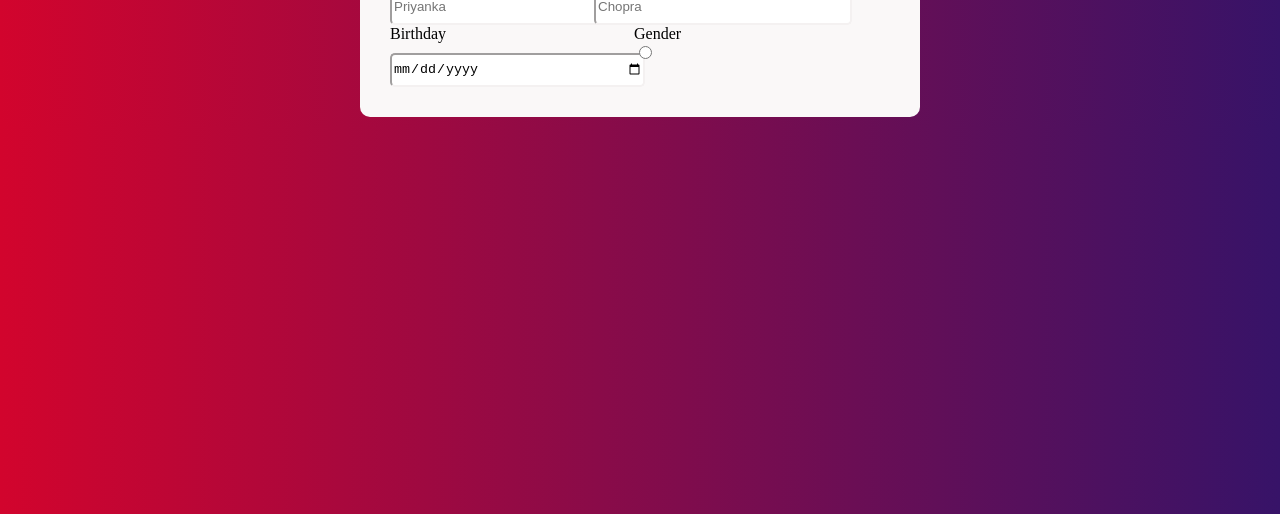
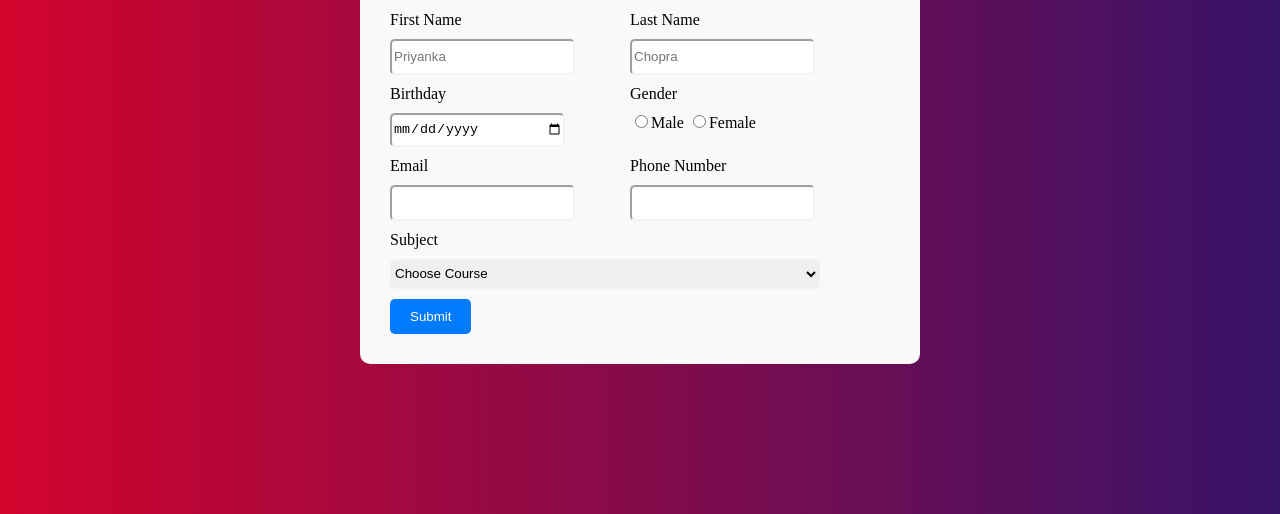
Before and after one commit to kavyasri2209/Html-Css, a plain HTML site: page html-css.html in a window 1280 px wide. Shown: the part 286-800 px from the top of the page. Drawn offline with Linux system fonts and the light colour scheme.

Commit message:
Update html-css.html

```diff
--- a/html-css.html
+++ b/html-css.html
@@ -1,30 +1,77 @@
 <!DOCTYPE html>
 <html lang="en">
+
 <head>
     <meta charset="UTF-8">
     <meta name="viewport" content="width=device-width, initial-scale=1.0">
     <title>Registration form</title>
 </head>
-<body style="background:linear-gradient(to right , #d2042d, #371368);">
-    <div style="text-align: left; margin-top:150px;">
+<style>
+    .body {
+        background: linear-gradient(to right, #d2042d, #371368)
+    }
+
+    .flex-container {
+        display: flex;
+        flex-direction: row;
+
+    }
+</style>
+
+<body class="body">
+    <div style="text-align: left; margin-top:200px;">
         <form style="background: #faf8f8; padding:30px; border-radius: 10px;  margin: auto; width: 500px; ">
             <h2 style="color: #070002; ">Registration Form</h2>
-            <div style="display:inline-block; width:40%; vertical-align:top;">
-            <label >First Name</label><br>
-            <input type="text" placeholder="Priyanka" style=" border-radius:5px; width: 250px; height: 30px; margin-top:10px; border-color: #f4f1f1;">
+            <div class="flex-container">
+                <div style=" width:48%; vertical-align:top;">
+                    <label>First Name</label><br>
+                    <input type="text" placeholder="Priyanka"
+                        style=" border-radius:5px; height: 30px; margin-top:10px; border-color: #f4f1f1;">
+                </div>
+                <div style="width:48%; vertical-align:top;">
+                    <label>Last Name</label><br>
+                    <input type="text" placeholder="Chopra"
+                        style=" border-radius:5px;  height: 30px; margin-top:10px; border-color: #f4f1f1;">
+                </div>
             </div>
-            <div style="display:inline-block; width:48%; vertical-align:top;">
-            <label >Last Name</label><br>
-            <input type="text" placeholder="Chopra" style=" border-radius:5px; width: 250px; height: 30px; margin-top:10px; border-color: #f4f1f1;">
+            <div class="flex-container">
+                <div style=" width:48%; vertical-align:top; margin-top:10px; ">
+                    <label>Birthday</label><br>
+                    <input type="date"
+                        style=" border-radius:5px; height: 30px; width:170px; margin-top:10px; border-color: #f4f1f1; margin-bottom: 10px;">
+                </div>
+                <div style=" width:48%; vertical-align:top;  margin-top:10px;">
+                    <label>Gender</label><br>
+                    <input type="radio" name="Gender" value:"male" style="margin-top:12px;"><label>Male</label>
+                    <input type="radio" name="Gender" value:"female"><label>Female</label>
+                </div>
             </div>
-            <div style="display:inline-block; width:48%; vertical-align:top;">
-            <label >Birthday</label><br>
-            <input type="date" style=" border-radius:5px; width: 250px; height: 30px; margin-top:10px; border-color: #f4f1f1;">
+            <div class="flex-container">
+                <div style=" width:48%; vertical-align:top;">
+                    <label>Email</label><br>
+                    <input type="email"
+                        style=" border-radius:5px;  height: 30px; margin-top:10px; border-color: #f4f1f1;">
+                </div>
+                <div style=" width:48%; vertical-align:top;">
+                    <label>Phone Number</label><br>
+                    <input type="tel"
+                        style=" border-radius:5px;  height: 30px; margin-top:10px; border-color: #f4f1f1;">
+                </div>
             </div>
-            <div style="display:inline-block; width:48%; vertical-align:top;">
-            <label >Gender</label><br>
-            <input type="radio" value:"male">
-
+            <div style=" vertical-align:top; margin-top:10px;">
+                <label>Subject</label><br>
+                <select style=" border-radius:5px; width:430px; height: 30px; margin-top:10px; border-color: #f4f1f1;">
+                    <option>Choose Course</option>
+                    <option>FrontEnd Developer</option>
+                    <option>UI/UX Developer</option>
+                    <option>Python Developer</option>
+                </select>
+            </div>
+            <div>
+                <!--<input type="submit" value="Submit"
+                    style="margin-top:10px; border-radius:2px; border-width:10px; background-color:#007bff ; outline:none; box-shadow:none; color: #faf8f8;">-->
+                <!--<button type="submit" style="margin-top:10px; border-radius:2px;  background-color:#007bff ;">Submit</button>-->
+                <button type="submit" style="margin-top:10px; border-radius:5px; background-color:#007bff; color: white; border: none; padding: 10px 20px; cursor: pointer;">Submit</button>
             </div>
         </form>
     </div>
```
